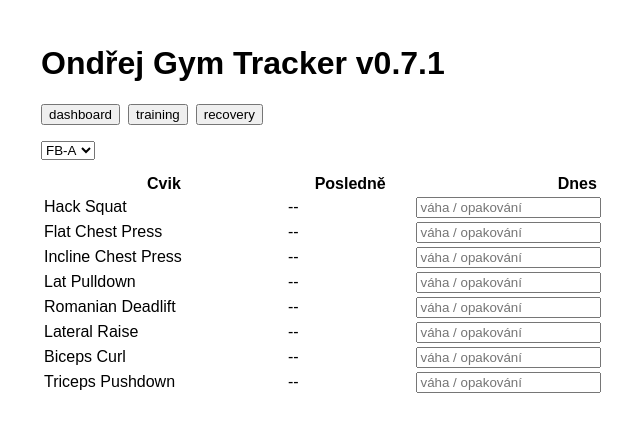
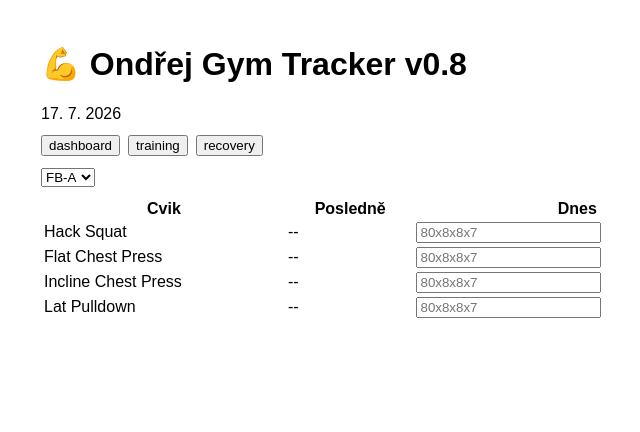
Before and after one commit to fb8bp7tgnh-dot/Ondrej-Gym-Tracker, a React (Vite) app: page / in a window 1280 px wide. Both pictures are taken after a click on the button "training". Shown: the top 432 px of the page, without its empty margins (249-889 px from the left). Built offline with nearby package versions, Linux system fonts and the light colour scheme.

Commit message:
Add files via upload

```diff
--- a/index.html
+++ b/index.html
@@ -1,5 +1,3 @@
 <!doctype html>
-<html>
-<head><meta charset="UTF-8"><meta name="viewport" content="width=device-width, initial-scale=1.0"></head>
-<body><div id="root"></div><script type="module" src="/src/main.jsx"></script></body>
-</html>
+<html><head><meta charset="UTF-8"/><meta name="viewport" content="width=device-width, initial-scale=1.0"/></head>
+<body><div id="root"></div><script type="module" src="/src/main.jsx"></script></body></html>
--- a/package.json
+++ b/package.json
@@ -1,7 +1,7 @@
 {
   "name": "ondrej-gym-tracker",
   "private": true,
-  "version": "0.7.1",
+  "version": "0.8.0",
   "type": "module",
   "scripts": {
     "dev": "vite",
--- a/src/App.jsx
+++ b/src/App.jsx
@@ -1,74 +1,66 @@
 
-import { useState } from 'react'
+import {useState,useEffect} from 'react'
 
-const plans = {
-  "FB-A": ["Hack Squat","Flat Chest Press","Incline Chest Press","Lat Pulldown","Romanian Deadlift","Lateral Raise","Biceps Curl","Triceps Pushdown"],
-  "FB-B": ["Leg Press","Incline Chest Press","Chest Supported Row","Leg Curl","Viking Press","Cable Fly","Hammer Curl","Overhead Triceps Extension"],
-  "FB-C": ["Trap Bar Deadlift","Flat Chest Press","Incline Chest Press","Pull-Up","Peck Deck","Lateral Raise","Preacher Curl","Triceps Pushdown"]
+const plans={
+'FB-A':['Hack Squat','Flat Chest Press','Incline Chest Press','Lat Pulldown'],
+'FB-B':['Leg Press','Chest Supported Row','Viking Press','Cable Fly'],
+'FB-C':['Trap Bar Deadlift','Flat Chest Press','Pull-Up','Peck Deck']
 }
 
-export default function App() {
-  const [tab,setTab] = useState('dashboard')
-  const [plan,setPlan] = useState('FB-A')
+export default function App(){
+ const [tab,setTab]=useState('dashboard')
+ const [plan,setPlan]=useState('FB-A')
+ const today=new Date().toLocaleDateString('cs-CZ')
+ const [sleep,setSleep]=useState(localStorage.getItem('sleep')||'')
+ const [fatigue,setFatigue]=useState(localStorage.getItem('fatigue')||'3')
+ const [history,setHistory]=useState(JSON.parse(localStorage.getItem('history')||'{}'))
 
-  const cards = [
-    ['💪 Síla','+2.8 %'],
-    ['⚖️ Váha','86 kg'],
-    ['😴 Spánek','7.4 h'],
-    ['❤️ Recovery','82/100']
-  ]
+ useEffect(()=>localStorage.setItem('sleep',sleep),[sleep])
+ useEffect(()=>localStorage.setItem('fatigue',fatigue),[fatigue])
+ useEffect(()=>localStorage.setItem('history',JSON.stringify(history)),[history])
 
-  return (
-    <div style={{fontFamily:'Arial',maxWidth:'700px',margin:'0 auto',padding:'16px'}}>
-      <h1>Ondřej Gym Tracker v0.7.1</h1>
+ const saveExercise=(ex,val)=>{
+   setHistory(prev=>({...prev,[ex]:val}))
+ }
 
-      <div style={{display:'flex',gap:'8px',marginBottom:'16px'}}>
-        {['dashboard','training','recovery'].map(item => (
-          <button key={item} onClick={() => setTab(item)}>{item}</button>
-        ))}
-      </div>
+ return <div style={{maxWidth:700,margin:'auto',padding:16,fontFamily:'Arial'}}>
+ <h1>💪 Ondřej Gym Tracker v0.8</h1>
+ <div>{today}</div>
 
-      {tab === 'dashboard' && (
-        <div style={{display:'grid', gridTemplateColumns:'1fr 1fr', gap:'10px'}}>
-          {cards.map(card => (
-            <div key={card[0]} style={{border:'1px solid #ddd', borderRadius:'12px', padding:'12px'}}>
-              <div>{card[0]}</div>
-              <h3>{card[1]}</h3>
-            </div>
-          ))}
-        </div>
-      )}
+ <div style={{display:'flex',gap:8,margin:'12px 0'}}>
+ {['dashboard','training','recovery'].map(t=><button key={t} onClick={()=>setTab(t)}>{t}</button>)}
+ </div>
 
-      {tab === 'training' && (
-        <div>
-          <select value={plan} onChange={(e)=>setPlan(e.target.value)}>
-            <option>FB-A</option>
-            <option>FB-B</option>
-            <option>FB-C</option>
-          </select>
+ {tab==='dashboard' && <div style={{display:'grid',gridTemplateColumns:'1fr 1fr',gap:10}}>
+ {['Síla','Váha','Spánek','Recovery'].map(c=>
+ <div key={c} style={{border:'1px solid #ddd',borderRadius:14,padding:18,cursor:'pointer'}}>
+ <h3>{c}</h3><div>Klikni pro historii (v0.9)</div></div>)}
+ </div>}
 
-          <table style={{width:'100%',marginTop:'12px'}}>
-            <thead>
-              <tr><th>Cvik</th><th>Posledně</th><th>Dnes</th></tr>
-            </thead>
-            <tbody>
-              {plans[plan].map(exercise => (
-                <tr key={exercise}>
-                  <td>{exercise}</td>
-                  <td>--</td>
-                  <td><input placeholder="váha / opakování" /></td>
-                </tr>
-              ))}
-            </tbody>
-          </table>
-        </div>
-      )}
+ {tab==='training' && <div>
+ <select value={plan} onChange={e=>setPlan(e.target.value)}>
+ {Object.keys(plans).map(p=><option key={p}>{p}</option>)}
+ </select>
+ <table style={{width:'100%',marginTop:10}}>
+ <thead><tr><th>Cvik</th><th>Posledně</th><th>Dnes</th></tr></thead>
+ <tbody>
+ {plans[plan].map(ex=><tr key={ex}>
+ <td>{ex}</td>
+ <td>{history[ex]||'--'}</td>
+ <td><input defaultValue={history[ex]||''} onBlur={e=>saveExercise(ex,e.target.value)} placeholder='80x8x8x7'/></td>
+ </tr>)}
+ </tbody>
+ </table>
+ </div>}
 
-      {tab === 'recovery' && (
-        <div>
-          <input placeholder="Spánek (hodiny)" />
-        </div>
-      )}
-    </div>
-  )
+ {tab==='recovery' && <div>
+ <p>Spánek (h)</p>
+ <input value={sleep} onChange={e=>setSleep(e.target.value)}/>
+ <p>Únava 1-5</p>
+ <select value={fatigue} onChange={e=>setFatigue(e.target.value)}>
+ {[1,2,3,4,5].map(v=><option key={v}>{v}</option>)}
+ </select>
+ <h3>Recovery score: {Math.max(0,100-(fatigue*10)+(sleep*5||0))}/100</h3>
+ </div>}
+ </div>
 }
--- a/src/main.jsx
+++ b/src/main.jsx
@@ -1,10 +1,4 @@
-
 import React from 'react'
 import ReactDOM from 'react-dom/client'
 import App from './App.jsx'
-
-ReactDOM.createRoot(document.getElementById('root')).render(
-  <React.StrictMode>
-    <App />
-  </React.StrictMode>
-)
+ReactDOM.createRoot(document.getElementById('root')).render(<App />)
--- a/vite.config.js
+++ b/vite.config.js
@@ -1,7 +1,3 @@
-
 import { defineConfig } from 'vite'
 import react from '@vitejs/plugin-react'
-
-export default defineConfig({
-  plugins: [react()]
-})
+export default defineConfig({plugins:[react()]})
```
